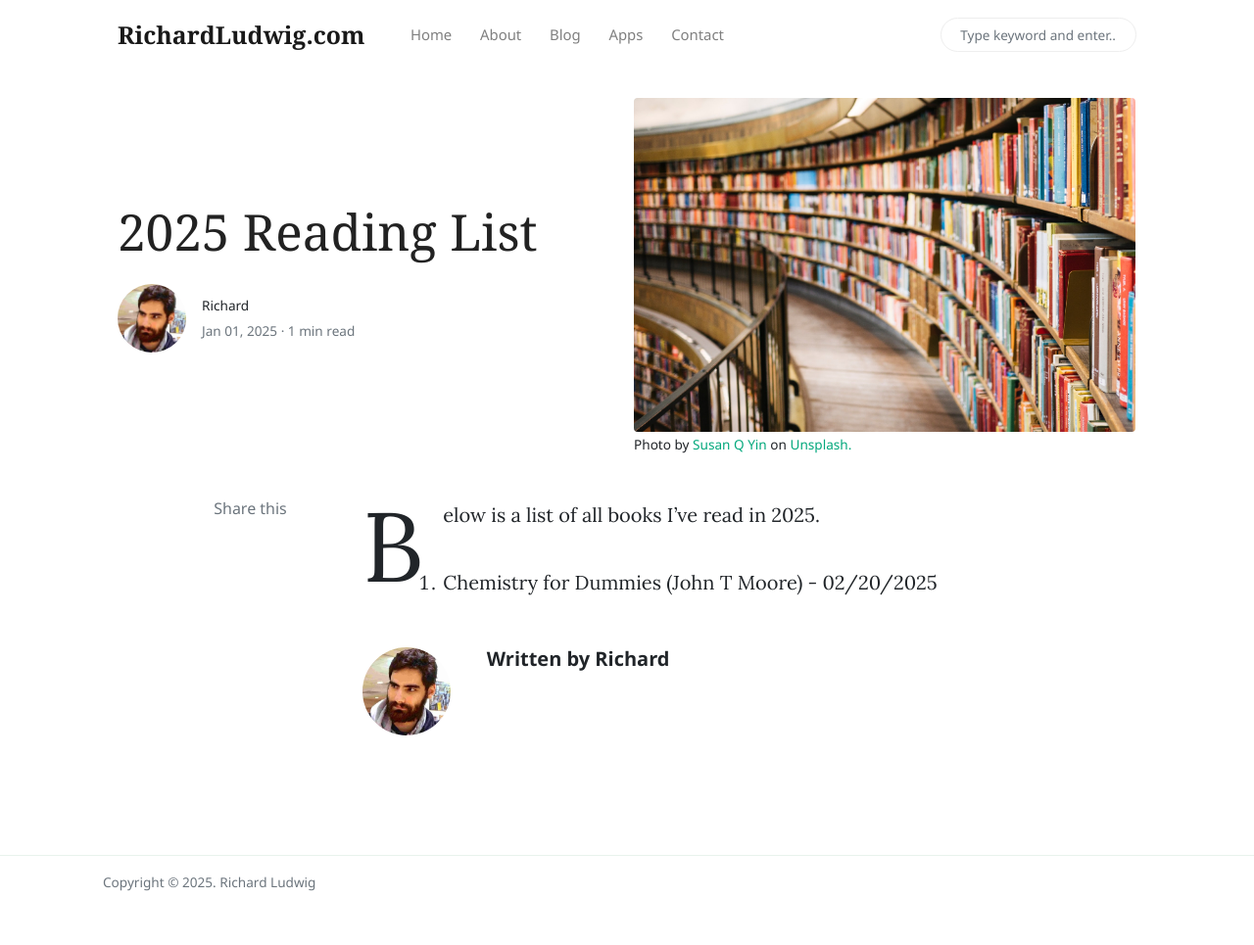
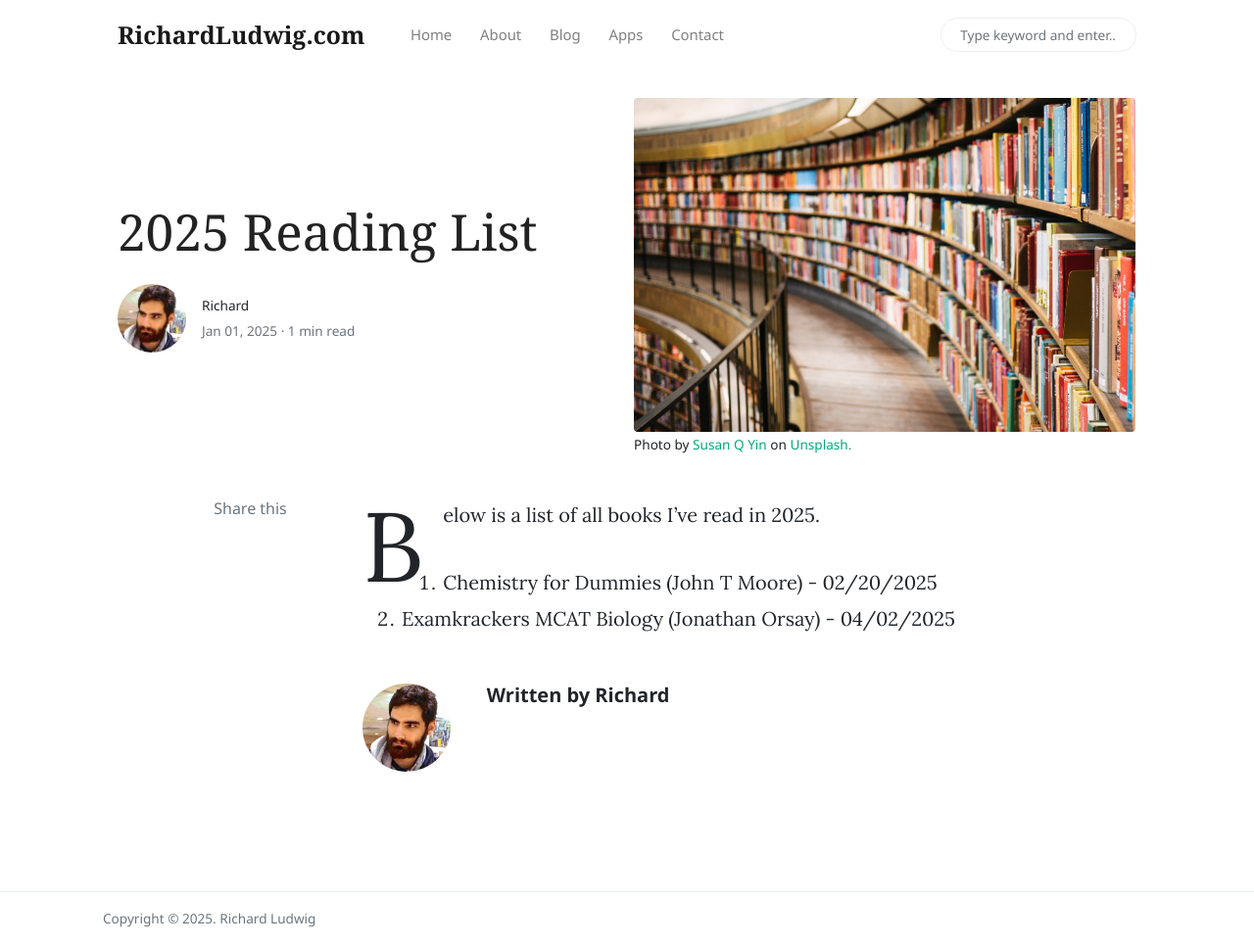
Before and after one commit to RichardLudwig/richardludwig.github.io, a Jekyll site: the page built from _posts/2025-01-01-2025-reading-list.md, in a window 1280 px wide and 965 px high. Shown: the whole window at 98% size. Built offline with Jekyll 4.4.1, drawn with Linux system fonts in a browser that asks for light colours; nearby versions of some CDN libraries; comment, search, counter and statistics services are not loaded.

Commit message:
Update 2025-01-01-2025-reading-list.md

```diff
--- a/_posts/2025-01-01-2025-reading-list.md
+++ b/_posts/2025-01-01-2025-reading-list.md
@@ -14,3 +14,4 @@ permalink: "/blog/2025-reading-list"
 Below is a list of all books I've read in 2025.
 
 1. Chemistry for Dummies (John T Moore) - 02/20/2025
+2. Examkrackers MCAT Biology (Jonathan Orsay) - 04/02/2025
```
